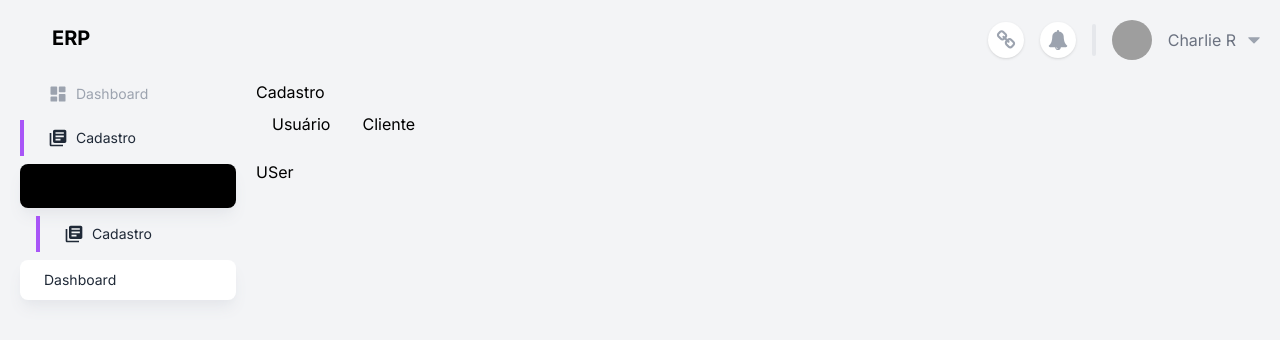
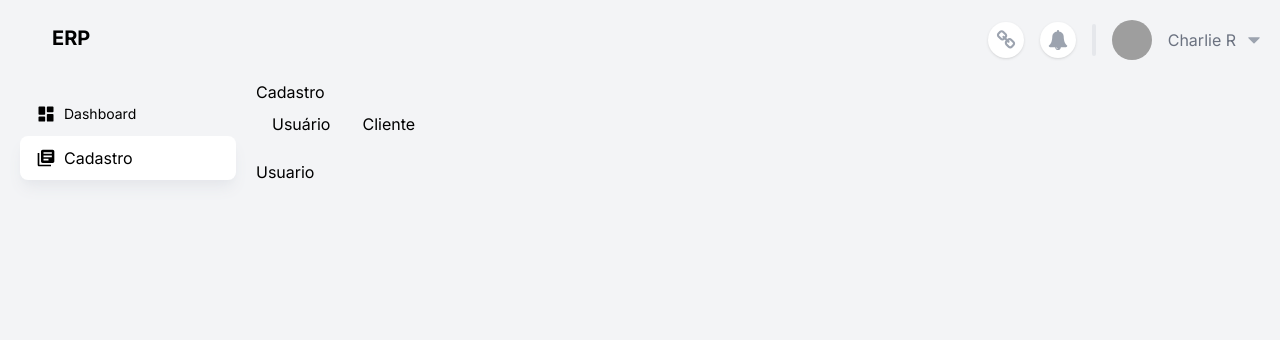
Before and after one commit to marcosrib/app-erp-front, a Next.js app: page /register in a window 1280 px wide. Shown: the top 340 px of the page. Built offline with nearby package versions, Linux system fonts and the light colour scheme; grey boxes are pictures that could not be loaded.

Commit message:
refactor: Refatorando menu sidebar

```diff
--- a/app/(authenticated)/components/Tabs/TabsCadastro.tsx
+++ b/app/(authenticated)/components/Tabs/TabsCadastro.tsx
@@ -1,6 +1,6 @@
 'use client'
 import { useRouter } from 'next/navigation';
-import Users from '../../register/users/page';
+import Users from '../../register/user/page';
 
 export default function TabsCadastro() {
   const router = useRouter();
--- a/app/(authenticated)/components/layout/Sidebar.tsx
+++ b/app/(authenticated)/components/layout/Sidebar.tsx
@@ -17,36 +17,28 @@ export default function Sidbar() {
           <p className="text-xl font-bold dark:text-white">ERP</p>
         </div>
         <Nav.Root>
-          <Nav.Link
-            route='/dashboard'
-            active={path ==='/dashboard'}
-            >
+          <Nav.LinkMenu route='/dashboard' active={path === '/dashboard'}>
             <Nav.Icon icon={<BiSolidDashboard size={20}/>}/>
             <Nav.IconLabel label='Dashboard'/>
-          </Nav.Link>
-          <Nav.Link
-            route='/registre'
-            active={path ==='/register'}
+          </Nav.LinkMenu>
+          <Nav.AccordionMenu
+            label='Cadastro'
+            active={path.includes('/register')}
+            icon={<MdLibraryBooks size={20}/>}
+          >
+            <Nav.Link
+            route='/register/user'
+            active={path ==='/register/user'}
             >
-            <Nav.Icon icon={<MdLibraryBooks size={20}/>}/>
-            <Nav.IconLabel label='Cadastro'/>
-          </Nav.Link>
-          <Nav.AccordionMenu label='cadastro 1'  active={path.includes('/register')}>
+              <Nav.IconLabel label='Usuario'/>
+            </Nav.Link>
             <Nav.Link
-            route='/register'
-            active={path ==='/register'}
-            >
-            <Nav.Icon icon={<MdLibraryBooks size={20}/>}/>
-            <Nav.IconLabel label='Cadastro'/>
-          </Nav.Link>
-
+              route='/register/profile'
+              active={path ==='/register/profile'}
+              >
+              <Nav.IconLabel label='Pefil'/>
+            </Nav.Link>
           </Nav.AccordionMenu>
-
-          <Nav.LinkMenu
-            route='/dashboard'
-            active={path === '/register'}>
-            <Nav.IconLabel label='Dashboard'/>
-          </Nav.LinkMenu>
         </Nav.Root>
       </div>
     </div>
--- a/app/(authenticated)/components/nav/NavAccordionMenu.tsx
+++ b/app/(authenticated)/components/nav/NavAccordionMenu.tsx
@@ -1,44 +1,53 @@
 'use client'
 
-import { ReactNode, useState } from "react";
+import { ReactNode, useEffect, useState } from "react";
 
 type Props = {
   children: ReactNode,
   label: string,
   active: boolean
-  isAccordian?: boolean
+  icon: ReactNode
 }
-export function NavAccordionMenu ({children, label, active, isAccordian = false}: Props) {
+export function NavAccordionMenu ({children, label, active, icon}: Props) {
 
-    const [expanded, setExpanded] = useState(active);
-   console.log(expanded);
+    const [expanded, setExpanded] = useState(false);
+    const toggleMenu = () => {
+      setExpanded((prevExpanded) => !prevExpanded);
+    };
 
-    const toggleMenu = () => {
-       setExpanded(!expanded);
-     };
+    useEffect(() => {
+      if(!active) {
+        setExpanded(active);
+      }
+
+    }, [active]);
+
+    console.log(expanded);
+    console.log(active);
 
     return (
-       <div>
+       <>
          <div
-           data-expanded={expanded}
+           data-active={active}
            onClick={toggleMenu}
            className='w-full flex items-center py-2.5
            px-4 text-base
            font-normal
+           rounded-lg
            text-dark-500
-           rounded-lg
-           hover:bg-gray-200
-           bg-white
-           data-[expanded=true]:bg-black
-           shadow-lg
-           shadow-gray-200 hover:!bg-white
-          group transition-all duration-200'
+           data-[active=true]:bg-white
+           data-[active=true]:shadow-lg
+           data-[active=true]:shadow-gray-200
+           hover:bg-gray-200 group  transition-all duration-200'
          >
-           <p>{label}</p>
+          <span className="pr-2">
+           {icon}
+          </span>
+          <p>{label}</p>
          </div>
-         <div className={`pl-4 ${expanded && !isAccordian ? "block" : "hidden"}`}>
+         <div className={` ${expanded ? "block" : "hidden"}`}>
            {children}
          </div>
-       </div>
+       </>
      );
 }
--- a/app/(authenticated)/components/nav/NavLink.tsx
+++ b/app/(authenticated)/components/nav/NavLink.tsx
@@ -19,14 +19,14 @@ export function NavLink({children, route, active }:Props) {
         items-center
         justify-start
         w-full p-2
-        pl-6 my-2
-        text-gray-400
+        font-bold
+        rounded-lg
+        pl-6
+        text-gray-500
         transition-colors duration-200
-        border-l-4 border-transparent
-        hover:text-gray-800
-        data-[active=true]:text-gray-800
-        data-[active=true]:border-purple-500
-        data-[active=true]:dark:text-white'
+        border-transparent
+        hover:bg-gray-200
+        data-[active=true]:bg-gray-200'
       >
         {children}
       </Link>
--- a/app/(authenticated)/components/nav/NavLinkMenu.tsx
+++ b/app/(authenticated)/components/nav/NavLinkMenu.tsx
@@ -1,6 +1,5 @@
 import Link from "next/link";
 import { ReactNode } from "react";
-
 
 type Props = {
   children: ReactNode,
@@ -11,20 +10,26 @@ type Props = {
 
 export function NavLinkMenu({children, route, active }:Props) {
   return (
-    <>
+    <div>
       <Link
         href={route}
         data-active={active}
         className='
-        w-full flex items-center py-2.5 px-4
-        text-base font-normal text-dark-500
-        rounded-lg hover:bg-gray-200
-        bg-white shadow-lg shadow-gray-200
-        hover:!bg-white  group transition-all duration-200
-        data-[active=true]:text-gray-800'
+        flex items-center
+         py-2.5 px-4 text-base
+         font-normal
+         text-dark-500
+         dark:bg-gray-800
+         rounded-lg
+         h-11
+         hover:bg-gray-200
+         data-[active=true]:shadow-lg
+         data-[active=true]:shadow-gray-200
+         data-[active=true]:bg-white
+         group transition-all duration-200'
       >
         {children}
       </Link>
-    </>
+    </div>
   )
 }
--- a/app/(authenticated)/components/nav/NavRoot.tsx
+++ b/app/(authenticated)/components/nav/NavRoot.tsx
@@ -5,7 +5,7 @@ type Props = {
 }
 export function NavRoot({children}: Props) {
     return (
-        <nav className="mt-6">
+        <nav className="mt-10">
           {children}
         </nav>
     )
--- a/app/(authenticated)/register/page.tsx
+++ b/app/(authenticated)/register/page.tsx
@@ -2,7 +2,7 @@ import Link from "next/link";
 import { Tabs } from "../components/Tabs";
 import TabContent from "../components/Tabs/TabContentex";
 import TabsCadastro from "../components/Tabs/TabsCadastro";
-import Users from "./users/page";
+import Users from "./user/page";
 
 
 export default function Register() {
--- /dev/null
+++ b/app/(authenticated)/register/profile/page.tsx
@@ -0,0 +1,5 @@
+export default function Users() {
+    return (
+        <p>Perfil</p>
+    )
+    }
--- /dev/null
+++ b/app/(authenticated)/register/user/page.tsx
@@ -0,0 +1,5 @@
+export default function Users() {
+    return (
+        <p>Usuario</p>
+    )
+    }
--- a/app/(authenticated)/register/users/page.tsx
+++ /dev/null
@@ -1,5 +0,0 @@
-export default function Users() {
-return (
-    <p>USer</p>
-)
-}
```
